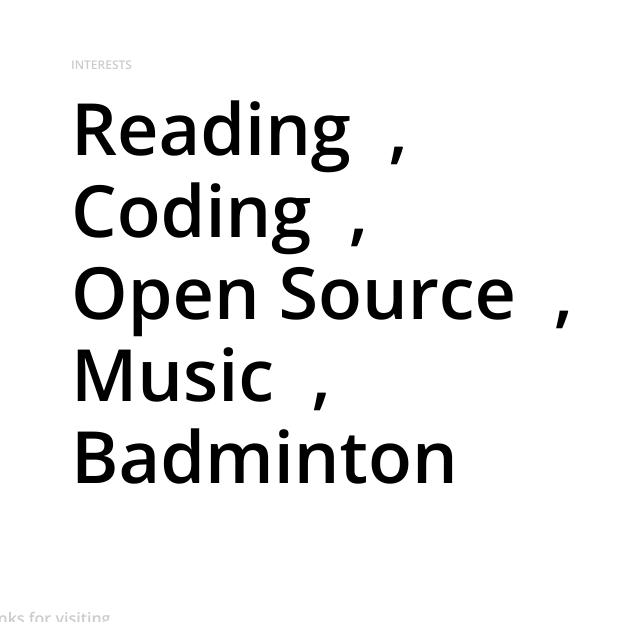
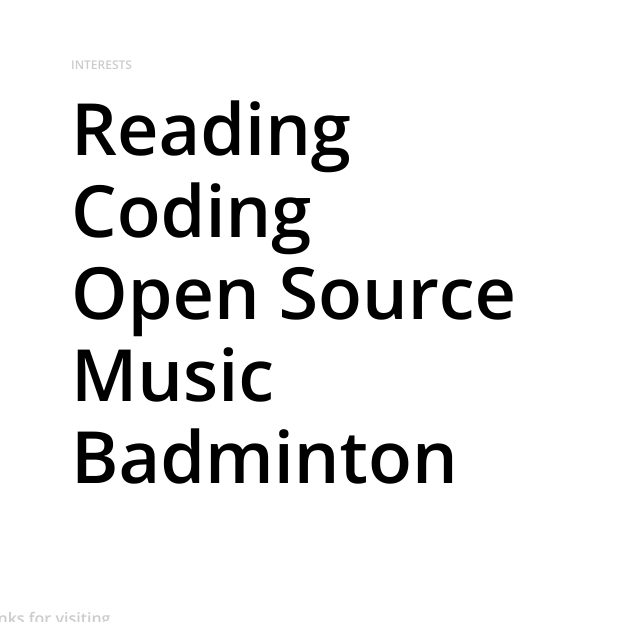
Before and after one commit to abhieshekumar/abhieshekumar.github.io, a plain HTML site: page index.html in a window 1280 px wide. Shown: the part 761-1383 px from the top of the page, without its empty margins (159-799 px from the left). Drawn offline with nearby package versions, Linux system fonts and the light colour scheme; no server answers.

Commit message:
Removing commas

```diff
--- a/index.html
+++ b/index.html
@@ -35,10 +35,10 @@
   <section class="interests">
     <h2>Interests</h2>
     <ul id="interests">
-      <li><a>Reading &nbsp;,</a></li>
-      <li><a>Coding &nbsp;,</a></li>
-      <li><a>Open Source &nbsp;,</a></li>
-      <li><a>Music &nbsp;,</a></li>
+      <li><a>Reading</a></li>
+      <li><a>Coding</a></li>
+      <li><a>Open Source</a></li>
+      <li><a>Music</a></li>
       <li><a>Badminton</a></li>
     </ul>
   </section>
```
